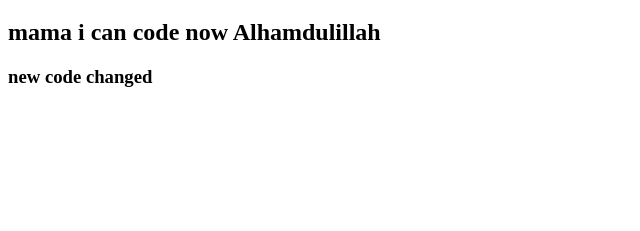
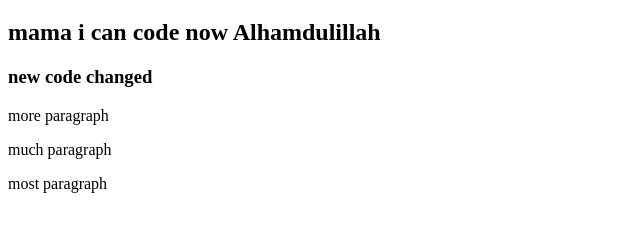
Before and after one commit to Hasan-Mahadi/my-first-repo, a plain HTML site: page index.html in a window 1280 px wide. Shown: the part 61-292 px from the top of the page, without its empty margins (0-640 px from the left). Drawn offline with Linux system fonts and the light colour scheme.

Commit message:
style added

```diff
--- a/index.html
+++ b/index.html
@@ -5,10 +5,14 @@
     <meta http-equiv="X-UA-Compatible" content="IE=edge">
     <meta name="viewport" content="width=device-width, initial-scale=1.0">
     <title>my first github repo</title>
+    <link rel="stylesheet" href="style.css">
 </head>
 <body>
     <h1> I can puse to github</h1>
     <h2> mama i can code now Alhamdulillah</h2>
     <h3> new code changed</h3>
+    <p> more paragraph</p>
+    <p> much paragraph</p>
+    <p> most paragraph</p>
 </body>
 </html>
```
Also changed, not shown: style.css (added).
